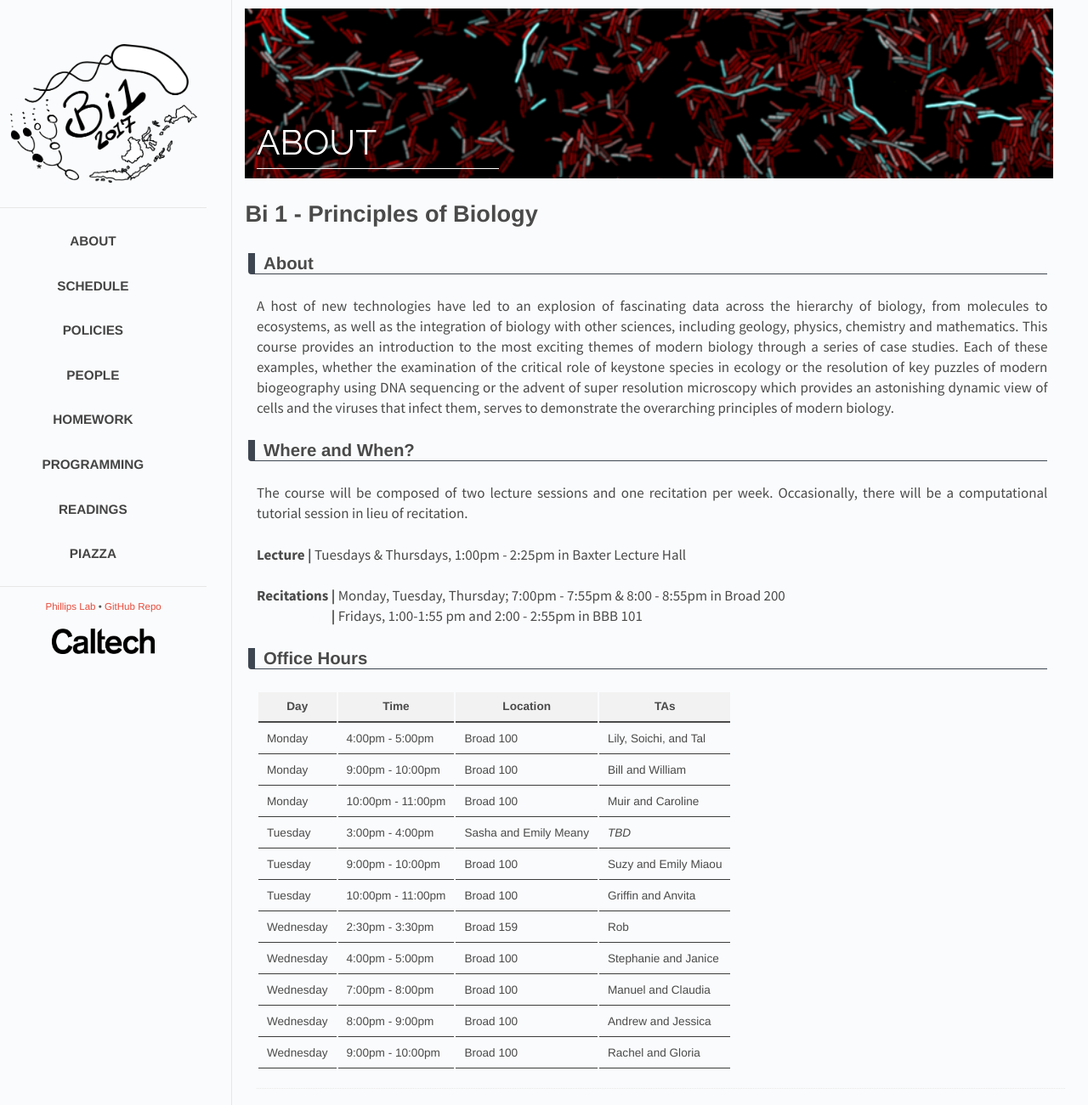
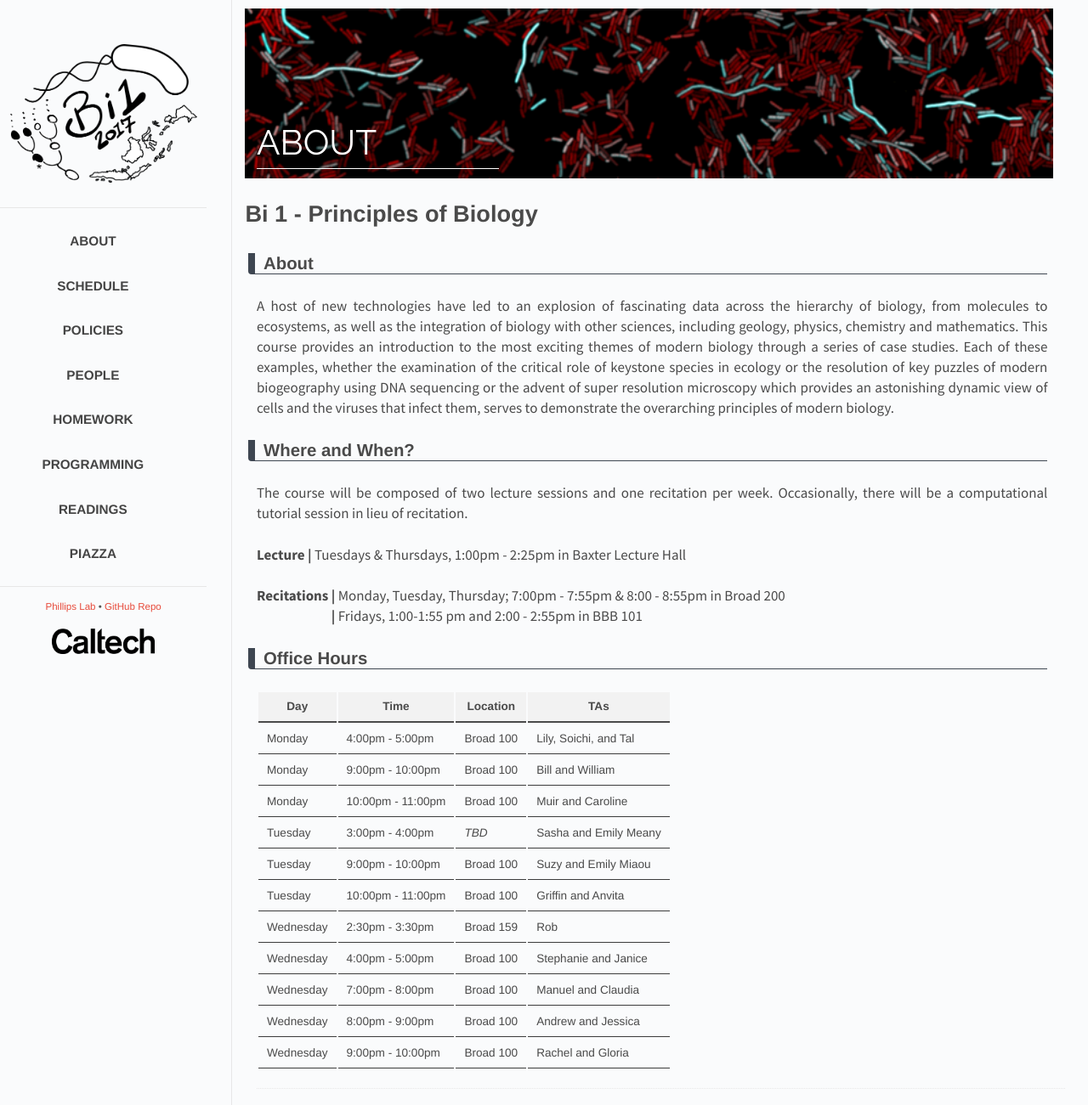
Before and after one commit to RPGroup-PBoC/bi1, a Jekyll site: the page built from _posts/2017-01-31-about.md, in a window 1280 px wide. Shown: the whole page at 85% size. Built offline with Jekyll 4.4.1, drawn with Linux system fonts in a browser that asks for light colours.

Commit message:
Removed assault location

```diff
--- a/_posts/2017-01-31-about.md
+++ b/_posts/2017-01-31-about.md
@@ -39,7 +39,7 @@ recitation.
 | Monday | 4:00pm - 5:00pm | Broad 100 | Lily, Soichi, and Tal|
 | Monday | 9:00pm - 10:00pm | Broad 100 | Bill and William |
 | Monday | 10:00pm - 11:00pm | Broad 100 | Muir and Caroline |
-| Tuesday | 3:00pm - 4:00pm | Sasha and Emily Meany | *TBD* |
+| Tuesday | 3:00pm - 4:00pm | *TBD* | Sasha and Emily Meany |
 | Tuesday | 9:00pm - 10:00pm | Broad 100 | Suzy and Emily Miaou |
 | Tuesday | 10:00pm - 11:00pm | Broad 100 | Griffin and Anvita |
 | Wednesday | 2:30pm - 3:30pm | Broad 159 | Rob |
```
